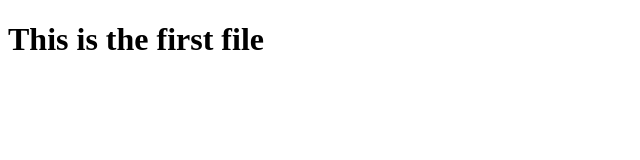
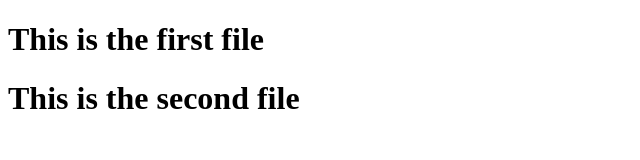
Before and after one commit to kirtan2004khatri/practice, a plain HTML site: page index.html in a window 1280 px wide. Shown: the whole page, without its empty margins (0-640 px from the left). Drawn offline with Linux system fonts and the light colour scheme.

Commit message:
Update index.html

```diff
--- a/index.html
+++ b/index.html
@@ -8,5 +8,6 @@
 </head>
 <body>
     <h1>This is the first file</h1>
+    <h1>This is the second file</h1>
 </body>
 </html>
```
